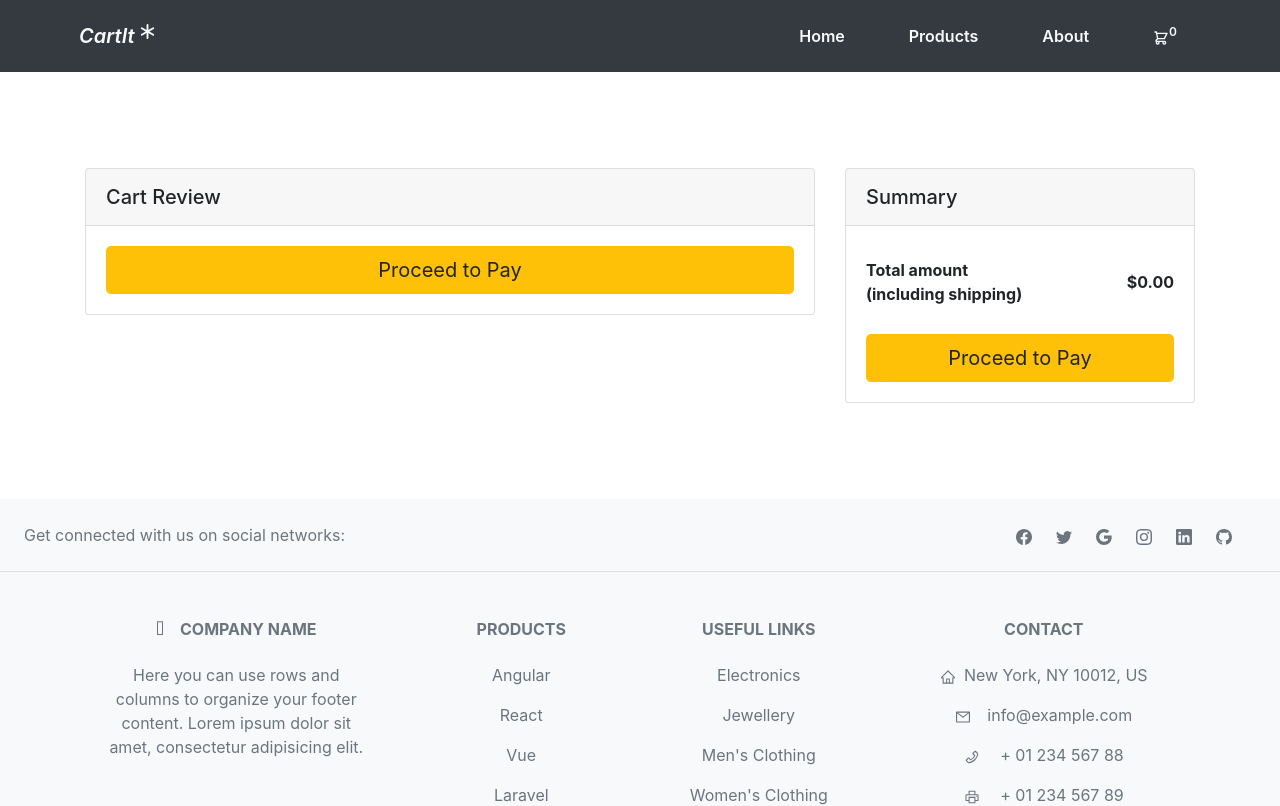
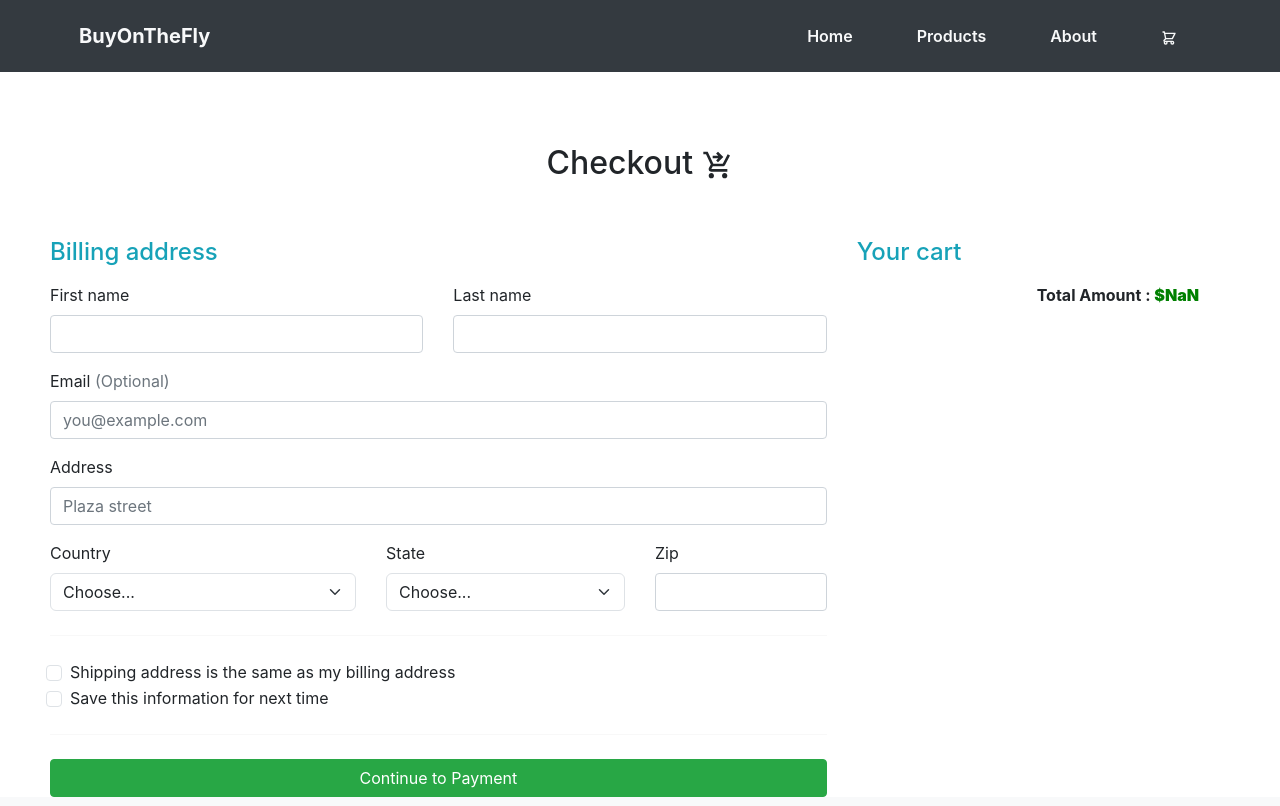
Before and after one commit to vishal-arora-2/your-store, a React (Create React App) app: page /cartreview in a window 1280 px wide. Shown: the top 806 px of the page. Built offline with nearby package versions, Linux system fonts and the light colour scheme.

Commit message:
Cart and checkout changes

```diff
--- a/package.json
+++ b/package.json
@@ -21,6 +21,7 @@
     "react-redux": "^8.0.5",
     "react-router-dom": "^6.10.0",
     "react-scripts": "5.0.1",
+    "react-toastify": "^9.1.2",
     "redux": "^4.2.1",
     "web-vitals": "^2.1.4"
   },
--- a/src/Pages/CartReview.jsx
+++ b/src/Pages/CartReview.jsx
@@ -1,6 +1,7 @@
 import { useState, useEffect } from "react";
 import { useSelector } from "react-redux";
 import Total from "../components/CartCard/RightTotal";
+import {MdShoppingCartCheckout} from 'react-icons/md'
 import CartReviewCard from "../components/CartReviewCard/CartReviewCard";
 
 const CartReview = () => {
@@ -12,30 +13,113 @@ const CartReview = () => {
   useEffect(() => {
     setDetails(data.cartItems);
   }, [data.cartItems]);
+  const tot = useSelector(state=>{
+    return state.cart.totalQuantity
+  })
+  var totalAmt = parseFloat(localStorage.getItem("totalAmt")).toFixed(2);
+  return (
 
-  return (
-    <section className="h-100 gradient-custom">
-      <div className="container py-5">
-        <div className="row d-flex justify-content-center my-4">
-          <div className="col-md-8">
-            <div className="card mb-4">
-              <div className="card-header py-3">
-                <h5 className="mb-0">Cart Review</h5>
-              </div>
-              {details.map((item) => {
+    <>
+      <div class="py-5 text-center">
+            <h2>Checkout <MdShoppingCartCheckout/></h2>
+
+        </div>
+        <div class="row g-5" style={{paddingLeft:"50px", paddingRight:"50px"}} >
+            <div class="col-md-5 col-lg-4 order-md-last">
+            <h4 class="d-flex justify-content-between align-items-center mb-3">
+                <span class="text-info">Your cart</span>
+                <span class="badge bg-dark rounded-pill">{tot}</span>
+            </h4>
+          {details.map((item) => {
                 return <CartReviewCard item={item} />;
               })}
-              <div class="card-body">
-                <button type="button" class="btn btn-warning btn-block btn-lg">
-                  Proceed to Pay
-                </button>
-              </div>
+              <b style={{marginLeft:"180px"}}>Total Amount :  <b style={{color:"green"}}>${totalAmt}</b></b>
+                 </div>
+            <div class="col-md-7 col-lg-8">
+                <h4 class="mb-3 text-info">Billing address</h4>
+                <form class="needs-validation" novalidate>
+                    <div class="row g-3">
+                        <div class="col-sm-6">
+                            <label for="firstName" class="form-label">First name</label>
+                            <input type="text" class="form-control" id="firstName" placeholder="" value="" required/>
+                            <div class="invalid-feedback">
+                                Valid first name is required.
+                            </div>
+                        </div>
+
+                        <div class="col-sm-6">
+                            <label for="lastName" class="form-label">Last name</label>
+                            <input type="text" class="form-control" id="lastName" placeholder="" value="" required/>
+                            <div class="invalid-feedback">
+                                Valid last name is required.
+                            </div>
+                        </div>
+
+
+                        <div class="col-12">
+                            <label for="email" class="form-label">Email <span class="text-muted">(Optional)</span></label>
+                            <input type="email" class="form-control" id="email" placeholder="you@example.com"/>
+                            <div class="invalid-feedback">
+                                Please enter a valid email address for shipping updates.
+                            </div>
+                        </div>
+
+                        <div class="col-12">
+                            <label for="address" class="form-label">Address</label>
+                            <input type="text" class="form-control" id="address" placeholder="Plaza street" required/>
+                            <div class="invalid-feedback">
+                                Please enter your shipping address.
+                            </div>
+                        </div>
+
+                        <div class="col-md-5">
+                            <label for="country" class="form-label">Country</label>
+                            <select class="form-select" id="country" required>
+                                <option value="">Choose...</option>
+                                <option>India</option>
+                            </select>
+                            <div class="invalid-feedback">
+                                Please select a valid country.
+                            </div>
+                        </div>
+
+                        <div class="col-md-4">
+                            <label for="state" class="form-label">State</label>
+                            <select class="form-select" id="state" required>
+                                <option value="">Choose...</option>
+                                <option>Delhi</option>
+                            </select>
+                            <div class="invalid-feedback">
+                                Please provide a valid state.
+                            </div>
+                        </div>
+
+                        <div class="col-md-3">
+                            <label for="zip" class="form-label">Zip</label>
+                            <input type="text" class="form-control" id="zip" placeholder="" required/>
+                            <div class="invalid-feedback">
+                                Zip code required.
+                            </div>
+                        </div>
+                    </div>
+
+                    <hr class="my-4"/>
+
+                    <div class="form-check">
+                        <input type="checkbox" class="form-check-input" id="same-address"/>
+                        <label class="form-check-label" for="same-address">Shipping address is the same as my billing address</label>
+                    </div>
+
+                    <div class="form-check">
+                        <input type="checkbox" class="form-check-input" id="save-info"/>
+                        <label class="form-check-label" for="save-info">Save this information for next time</label>
+                    </div>
+                    <hr class="my-4"/>
+                    <button class="w-100 btn btn-success btn-md" type="submit">Continue to Payment</button>
+                </form>
             </div>
-          </div>
-          <Total condition={"1"} />
         </div>
-      </div>
-    </section>
+    </>
   );
 };
 
--- a/src/Pages/Navbar.jsx
+++ b/src/Pages/Navbar.jsx
@@ -15,14 +15,14 @@ const HeaderNavbar = () => {
         <nav class="navbar navbar-expand-lg bg-dark w-75 w-100 mx-auto">
           <div class="container-fluid">
             <NavLink
-              className="navbar-brand text-light fw-semibold w-25 ms-lg-5"
+              className="navbar-brand text-light fw-bold w-25 ms-lg-5"
               to="/"
             >
-              <i>CartIt</i>
+              <span>BuyOnTheFly</span>
               &nbsp;
-              <sup>
+              {/* <sup>
                 <BsAsterisk />
-              </sup>
+              </sup> */}
             </NavLink>
             <button
               class="navbar-toggler"
--- a/src/Pages/ProductList.jsx
+++ b/src/Pages/ProductList.jsx
@@ -28,41 +28,41 @@ const ProductList = () => {
           <FilterSection />
           <div className="buttons dflex justift-content-centre mb-5 pb-5">
             <ul>
-              <li>
+              <li className=" list-unstyled ">
                 <button
-                  className="btn btn-outline-dark me-2 mb-1"
+                  className="btn me-2 mb-1"
                   onClick={() => setFilter(data)}
                 >
-                  All
+                  All Categories
                 </button>
               </li>
-              <li>
+              <li className=" list-unstyled ">
                 <button
-                  className="btn btn-outline-dark me-2 mb-1"
+                  className="btn  me-2 mb-1"
                   onClick={() => filterProduct("men's clothing")}
                 >
                   Men's Clothing
                 </button>
               </li>
-              <li>
+              <li className=" list-unstyled ">
                 <button
-                  className="btn btn-outline-dark me-2 mb-1"
+                   className="btn  me-2 mb-1"
                   onClick={() => filterProduct("women's clothing")}
                 >
                   Women's Clothing
                 </button>
               </li>
-              <li>
+              <li className=" list-unstyled ">
                 <button
-                  className="btn btn-outline-dark me-2 mb-1"
+                   className="btn  me-2 mb-1"
                   onClick={() => filterProduct("jewelery")}
                 >
                   Jewelery
                 </button>
               </li>
-              <li>
+              <li className=" list-unstyled ">
                 <button
-                  className="btn btn-outline-dark me-2 mb-1"
+                  className="btn  me-2 mb-1"
                   onClick={() => filterProduct("electronics")}
                 >
                   Electronics
--- a/src/components/Card/Card.jsx
+++ b/src/components/Card/Card.jsx
@@ -4,7 +4,9 @@ import Card from "react-bootstrap/Card";
 import { NavLink } from "react-router-dom";
 import { cartActions } from "../../slice/cartSlice";
 import { useDispatch, useSelector } from "react-redux";
+import {BsFillBagPlusFill} from 'react-icons/bs';
 const CardComponent = (props) => {
+
   const [quantity, setQuantity] = useState(0);
 
   const { id, title, image, price } = props.data;
@@ -25,9 +27,9 @@ const CardComponent = (props) => {
     addToCart();
   };
   return (
-   <NavLink to={`/product/${id}`}> <div className="m-4" style={{ display: "inline-block" }}>
+   <div className="m-4" style={{ display: "inline-block" }}>
       <Card style={{ width: "18rem" }}>
-        <Card.Img variant="top" src={image} style={{ height: "18rem" }} />
+      <NavLink to={`/product/${id}`}><Card.Img variant="top" src={image} style={{ height: "18rem",padding:"24px" }} />  </NavLink>
 
         <Card.Body>
           <Card.Title className="font-weight-normal mb-1 text-truncate">
@@ -36,21 +38,30 @@ const CardComponent = (props) => {
           <Card.Text className="font-weight-bold">{`$${price}`}</Card.Text>
           {!quantity ? (
             <div>
-              <Button onClick={addToCart} variant="warning">
-                Add to cart
+              <Button onClick={addToCart} variant="muted"className="btn btn-outline-dark mx-2">
+              Add now <BsFillBagPlusFill/>
+
               </Button>
             </div>
           ) : (
-            <div>
-              <Button onClick={minusHandeler}>-</Button>
-              {quantity}
-              <Button onClick={plusHandeler}>+</Button>
-            </div>
+
+
+<div className="d-flex mb-4" style={{maxWidth: "300px"}}>
+<button className="btn btn-dark px-3 ms-2" style={{height:"40px"}}
+  onClick={minusHandeler}>
+  <i className="fas fa-minus"></i>
+</button>
+<div><button className='btn btn-light mx-2'>{quantity}</button> </div>
+<button className="btn btn-dark px-3" style={{height:"40px"}}
+  onClick={plusHandeler}>
+  <i className="fas fa-plus"></i>
+</button>
+</div>
+
           )}
         </Card.Body>
       </Card>
     </div>
-    </NavLink>
   );
 };
 
--- a/src/components/CartCard/RightTotal.jsx
+++ b/src/components/CartCard/RightTotal.jsx
@@ -5,25 +5,64 @@ import { FaShippingFast } from "react-icons/fa";
 import { useDispatch } from "react-redux";
 import { cartActions } from "../../slice/cartSlice";
 import { NavLink } from "react-router-dom";
+import { ToastContainer, toast } from 'react-toastify';
+import 'react-toastify/dist/ReactToastify.css';
+
 const Total = (props) => {
+
   const dispatch = useDispatch();
   const [details, setdetails] = useState([]);
+  var [flag, setFlag] = useState(false);
+  var [f1, setf1] = useState();
   var [total, settotal] = useState();
+  var [distotal, setdistotal] = useState();
   const data = useSelector((state) => {
     return state.cart.cartItems;
   });
   useEffect(() => {
     setdetails(data);
     let sum = 0;
+
     details?.map((item) => {
       sum = sum + item.price * item.quantity;
     });
+    localStorage.setItem("totalAmt", sum);
     settotal(sum.toFixed(2));
+
+    if (flag) {
+      var showTotal = localStorage.getItem("totalAmt")
+      var redPrice = (showTotal * 5) / 100
+      showTotal -= redPrice
+      setdistotal(showTotal.toFixed(2));
+      localStorage.setItem("totalAmt", showTotal)
+    }
   });
   const removeallfromcart = () => {
     dispatch(cartActions.removeAllFromcart());
+  }
+
+  const [message, setMessage] = useState('');
+  const handleChange = event => {
+    setMessage(event.target.value);
   };
 
+  const discount = () => {
+    if (message === "FIRST" || message === "first") {
+      var showTotal = localStorage.getItem("totalAmt")
+      var redPrice = (showTotal * 5) / 100
+      showTotal -= redPrice
+      setdistotal(showTotal.toFixed(2));
+      localStorage.setItem("totalAmt", showTotal);
+      setFlag(true);
+      setf1(false);
+      toast("Discount applied!", {
+        position: toast.POSITION.BOTTOM_RIGHT
+      })
+    }
+    else {
+      setf1(true);
+    }
+  }
   return (
     <div class="col-md-4">
       <div class="card mb-4">
@@ -34,24 +73,18 @@ const Total = (props) => {
           <ul class="list-group list-group-flush">
             {props.condition === "1" ? (
               <>
-                <li class="list-group-item d-flex justify-content-between align-items-center border-0 px-0 mb-3">
-                  <div>
-                    <strong>Total amount</strong>
-                    <strong>
-                      <p class="mb-0">(including shipping)</p>
-                    </strong>
-                  </div>
-                  <span>
-                    <strong>${total}</strong>
-                  </span>
-                </li>
               </>
             ) : (
               <>
-                <li class="list-group-item d-flex justify-content-between align-items-center border-0 px-0 pb-0">
+                {flag ? <li class="list-group-item d-flex justify-content-between align-items-center border-0 px-0 pb-0">
                   Subtotal
-                  <span>${total}</span>
-                </li>
+                  <s style={{color:"red"}}><span style={{ marginLeft: "110px" }}>${total}</span></s>
+                  <span style={{ fontWeight: "bold", color:"green" }}>${distotal}</span>
+                </li> :
+                  <li class="list-group-item d-flex justify-content-between align-items-center border-0 px-0 pb-0">
+                    Subtotal
+                    <span>${total}</span>
+                  </li>}
                 <li class="list-group-item d-flex justify-content-between align-items-center px-0">
                   Shipping
                   <span>
@@ -65,18 +98,31 @@ const Total = (props) => {
                       <p class="mb-0">(including GST)</p>
                     </strong>
                   </div>
-                  <span>
+                  <ToastContainer />
+                  {flag ? <span >
+                    <strong>${distotal}</strong>
+                  </span> :<> <span>
                     <strong>${total}</strong>
                   </span>
+                </> }
                 </li>
+                <form class="card p-2 m-2">
+                  <div class="input-group">
+                    <input type="text" class="form-control" placeholder="Promo code" onChange={handleChange} />
+                    <div class="input-group-append">
+                      <button type="button" class="btn btn-secondary" onClick={discount}>Redeem</button>
+                    </div>
+                  </div>
+                  {
+                    f1 ? (<span style={{ color: "red" }}>Invalid coupon</span>) : (<> </>)
+                  }
+
+                </form>
               </>
             )}
           </ul>
           {props.condition === "1" ? (
             <>
-              <button type="button" class="btn btn-warning btn-block btn-lg">
-                Proceed to Pay
-              </button>
             </>
           ) : (
             <>
@@ -87,7 +133,7 @@ const Total = (props) => {
               </NavLink>
               <button
                 type="button"
-                class="btn btn-warning btn-lg btn-block"
+                class="btn btn-danger btn-lg btn-block"
                 style={{ marginTop: "10px" }}
                 onClick={removeallfromcart}
               >
@@ -100,5 +146,4 @@ const Total = (props) => {
     </div>
   );
 };
-
 export default Total;
--- a/src/components/CartReviewCard/CartReviewCard.jsx
+++ b/src/components/CartReviewCard/CartReviewCard.jsx
@@ -1,53 +1,25 @@
 import React from "react";
-import { BsStarFill } from "react-icons/bs";
+const CartReviewCard = (props) => {
 
-const CartReviewCard = (props) => {
   return (
-    <div className="mt-3">
-      <div class="row justify-content-center mb-3">
-        <div class="col-md-12 col-xl-10">
-          <div class="shadow-sm card border rounded-3">
-            <div class="card-body">
-              <div class="row">
-                <div class="col-md-12 col-lg-3 col-xl-3 mb-4 mb-lg-0">
-                  <div
-                    class="bg-image hover-zoom ripple rounded ripple-surface"
-                    style={{ textAlign: "center" }}
-                  >
-                    <img src={props.item.image} width="100px" alt="product" />
-                  </div>
-                </div>
-                <div class="col-md-6 col-lg-6 col-xl-6">
-                  <h5>{props.item.title}</h5>
-                  <div class="d-flex flex-row">
-                    <div class="text-danger mb-4 me-2">
-                      <BsStarFill />
-                      <BsStarFill />
-                      <BsStarFill />
-                      <BsStarFill />
-                    </div>
-                  </div>
-                  <p class="text-muted mt-5 text-truncate">
-                    "{props.item.description}"
-                  </p>
-                </div>
-                <div class="col-md-6 col-lg-3 col-xl-3 border-sm-start-none border-start">
-                  <div class="d-flex flex-row align-items-center mb-1">
-                    <h4 class="mb-1 me-1">${props.item.price}</h4>
-                  </div>
-                  <h6 class="text-success">Free shipping</h6>
-                  <div class="d-flex flex-column mt-4">
-                    <button class="btn btn-dark btn-sm" type="button">
-                      {props.item.quantity}
-                    </button>
-                  </div>
-                </div>
-              </div>
-            </div>
-          </div>
-        </div>
-      </div>
-    </div>
+    <>
+
+                <ul class="list-group mb-3 ">
+                    <li class="list-group-item d-flex justify-content-between lh-sm bg-light">
+                        <div>
+                            <h6 class="my-0">{props.item.title}</h6>
+                            <small class="text-muted">{props.item.category}</small>
+                        </div>
+                        <span class="text-success">${props.item.price}</span> X
+                        <span class="text-success">{props.item.quantity}</span>
+                    </li>
+
+                </ul>
+
+
+
+
+</>
   );
 };
 
--- a/src/slice/cartSlice.js
+++ b/src/slice/cartSlice.js
@@ -4,7 +4,9 @@ const initialState = {
   cartItems: localStorage.getItem("cartItems")
     ? JSON.parse(localStorage.getItem("cartItems"))
     : [],
-  totalQuantity: 0,
+    totalQuantity: localStorage.getItem("totalQuantity")
+    ? JSON.parse(localStorage.getItem("totalQuantity"))
+    : [],
 };
 
 
@@ -29,6 +31,7 @@ const cartSlice = createSlice({
           Number(existingItem.totalPrice) + Number(newItem.price);
       }
       localStorage.setItem("cartItems", JSON.stringify(state.cartItems));
+      localStorage.setItem("totalQuantity", JSON.stringify(state.totalQuantity));
     },
     removeFromCart(state,action){
       var s=0
@@ -41,12 +44,15 @@ const cartSlice = createSlice({
         state.cartItems = nextCartItems;
         state.totalQuantity = s;
         localStorage.setItem("cartItems", JSON.stringify(state.cartItems));
+        localStorage.setItem("totalQuantity", JSON.stringify(state.totalQuantity));
         return state;
     },
     removeAllFromcart(state,action){
       state.cartItems=[]
+      state.totalQuantity=0;
       localStorage.setItem("cartItems", JSON.stringify(state.cartItems));
-      state.totalQuantity=0;
+      localStorage.setItem("totalQuantity", JSON.stringify(state.totalQuantity));
+
     },
     decreaseCart(state,action){
       const indexItem= state.cartItems.findIndex(
@@ -68,6 +74,7 @@ const cartSlice = createSlice({
             state.totalQuantity = s;
         }
         localStorage.setItem("cartItems", JSON.stringify(state.cartItems));
+        localStorage.setItem("totalQuantity", JSON.stringify(state.totalQuantity));
     },
   },
 
```
Also changed, not shown: 1 other file (tests, documents, lock files or other folders).
